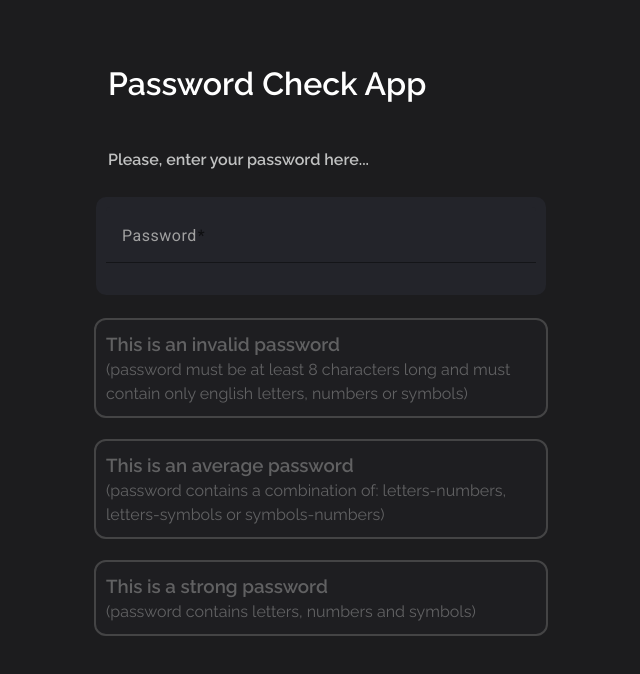
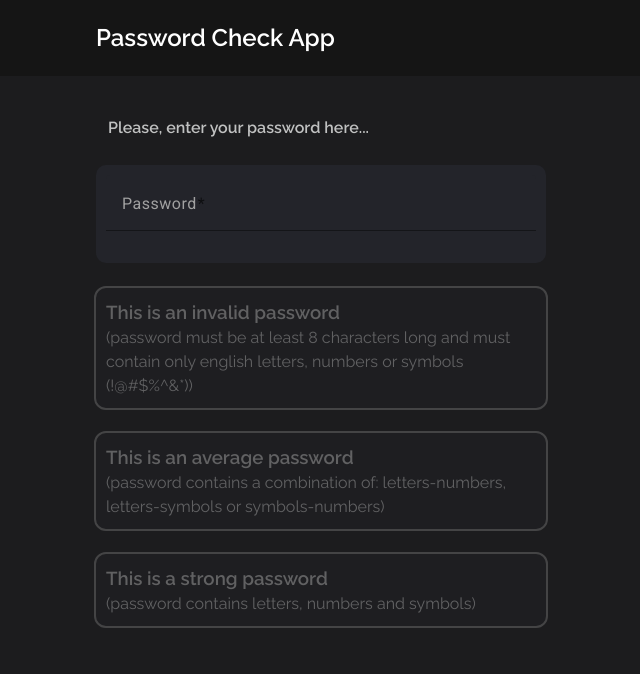
Before and after one commit to GeorgeDeyneka/AngularCheckPassword, an Angular app: page / in a window 1280 px wide. Shown: the top 674 px of the page, without its empty margins (319-959 px from the left). Built offline with nearby package versions, Linux system fonts and the light colour scheme.

Commit message:
Added header component

```diff
--- a/src/app/data/state.ts
+++ b/src/app/data/state.ts
@@ -10,7 +10,7 @@ export const TITLES_TEXT: TemplateText = {
 
 export const INFO_TEXT: TemplateText = {
   invalid:
-    '(password must be at least 8 characters long and must contain only english letters, numbers or symbols)',
+    '(password must be at least 8 characters long and must contain only english letters, numbers or symbols (!@#$%^&*))',
   simple: '(password has only letters numbers or symbols)',
   middle:
     '(password contains a combination of: letters-numbers, letters-symbols or symbols-numbers)',
--- /dev/null
+++ b/src/app/header/header.component.html
@@ -0,0 +1,3 @@
+<header class="container">
+  <h2 class="title">Password Check App</h2>
+</header>
--- /dev/null
+++ b/src/app/header/header.component.scss
@@ -0,0 +1,13 @@
+@media (min-width: 320px) {
+  .container {
+    background-color: #151515;
+    min-width: 100%;
+  }
+}
+
+@media (min-width: 768px) {
+  .title {
+    max-width: 450px;
+    margin: 0 auto;
+  }
+}
--- a/src/app/main-page/main-page.component.html
+++ b/src/app/main-page/main-page.component.html
@@ -1,6 +1,5 @@
+<app-header></app-header>
 <main class="container">
-  <h1 class="title">Password Check App</h1>
-  <div class="wrapper">
     <form [formGroup]="form" class="form">
       <h4 class="subtitle">Please, enter your password here...</h4>
       <mat-form-field class="form__field">
@@ -43,5 +42,4 @@
         [descriptionText]="infoText.strong"
       ></app-info-card>
     </form>
-  </div>
 </main>
--- a/src/app/main-page/main-page.component.scss
+++ b/src/app/main-page/main-page.component.scss
@@ -1,15 +1,8 @@
 @media (min-width: 320px) {
   .container {
-    padding: 20px;
-  }
-
-  .wrapper {
     display: grid;
+    margin: 20px auto;
     place-items: center;
-  }
-
-  .title {
-    padding: 12px;
   }
 
   .subtitle {
@@ -47,17 +40,6 @@
 }
 
 @media (min-width: 768px) {
-  .container {
-    max-width: 1200px;
-    margin: 0 auto;
-  }
-
-  .title {
-    padding: 40px 12px;
-    max-width: 450px;
-    margin: 0 auto;
-  }
-
   .form {
     width: 450px;
     gap: 25px;
--- a/src/app/main-page/main-page.module.ts
+++ b/src/app/main-page/main-page.module.ts
@@ -6,9 +6,10 @@ import { MainPageComponent } from './main-page.component';
 import { FormsModule, ReactiveFormsModule } from '@angular/forms';
 import { MatInputModule } from '@angular/material/input';
 import { InfoCardComponent } from './info-card/info-card.component';
+import { HeaderComponent } from '../header/header.component';
 
 @NgModule({
-  declarations: [MainPageComponent, InfoCardComponent],
+  declarations: [MainPageComponent, HeaderComponent, InfoCardComponent],
   imports: [
     CommonModule,
     MainPageRoutingModule,
--- a/src/styles.scss
+++ b/src/styles.scss
@@ -7,3 +7,16 @@ body {
   background-color: #1c1c1e;
   color: #fff;
 }
+
+@media (min-width: 320px) {
+  .container {
+    padding: 20px;
+  }
+}
+
+@media (min-width: 768px) {
+  .container {
+    max-width: 1200px;
+    margin: 0 auto;
+  }
+}
```
Also changed, not shown: src/app/header/header.component.ts (added, +10 -0 lines), 1 other file (tests, documents, lock files or other folders).
